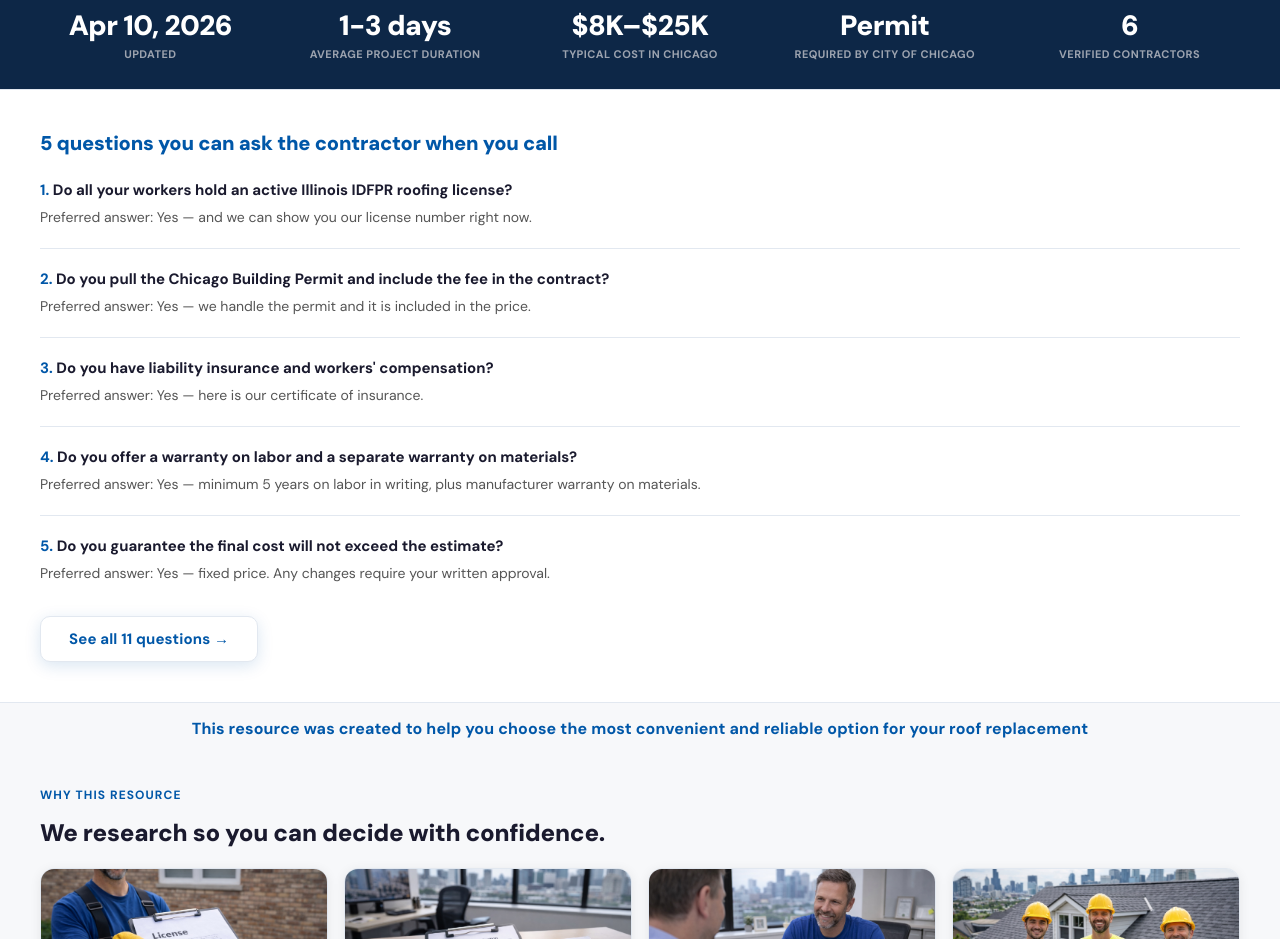
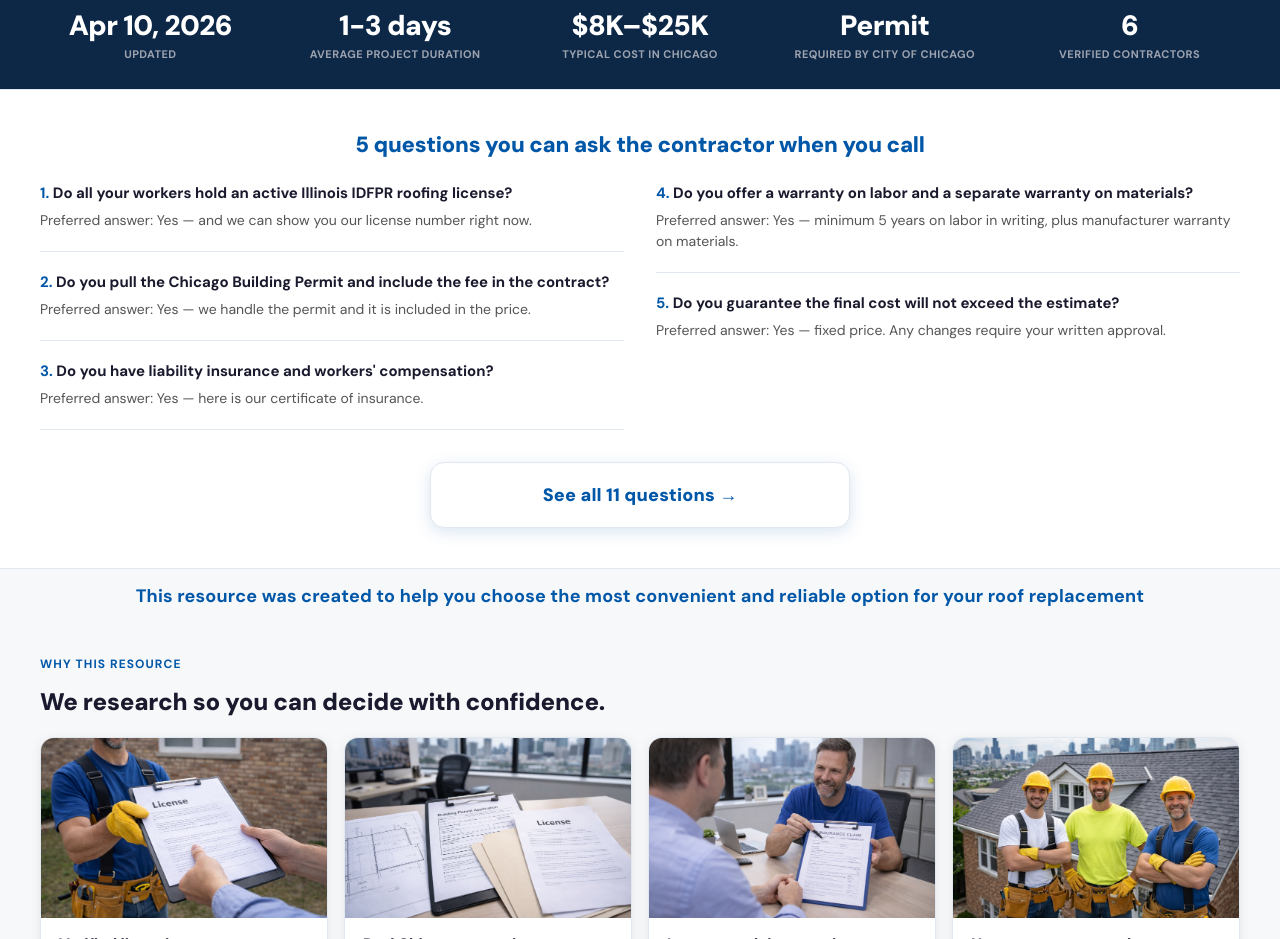
Before and after one commit to dm100usa-oss/roofreplacementchicago, a Next.js app: page / in a window 1280 px wide. Shown: the part 640-1579 px from the top of the page. Built offline with nearby package versions, Linux system fonts and the light colour scheme.

Commit message:
Add files via upload

```diff
--- a/src/app/[lang]/page.module.css
+++ b/src/app/[lang]/page.module.css
@@ -115,6 +115,7 @@
   color: var(--blue);
   margin-bottom: 1.5rem;
   letter-spacing: -.01em;
+  text-align: center;
 }
 .questionsList { list-style: none; padding: 0; margin: 0 0 2rem 0; counter-reset: questions; }
 .questionsItem {
@@ -134,18 +135,20 @@
 .questionsQ::before { content: counter(questions) ". "; color: var(--blue); }
 .questionsA { font-size: 14px; font-weight: 400; color: var(--text-muted); margin: 0; line-height: 1.5; }
 .questionsBtn {
-  display: inline-block;
+  display: block;
+  width: 100%;
   background: #fff;
   color: var(--blue);
-  font-size: 15px;
-  font-weight: 700;
+  font-size: 17px;
+  font-weight: 900;
   text-decoration: none;
-  padding: 12px 28px;
-  border-radius: 10px;
+  padding: 17px;
+  border-radius: 14px;
   border: 1.5px solid var(--border);
   box-shadow: 0 4px 16px rgba(0,87,168,0.15);
   transition: box-shadow .15s;
   letter-spacing: .01em;
+  text-align: center;
 }
 .questionsBtn:hover { box-shadow: 0 6px 20px rgba(0,87,168,0.25); }
 
@@ -167,7 +170,7 @@
 }
 .belowStrip {
   text-align: center;
-  font-size: 16px;
+  font-size: 18px;
   font-weight: 700;
   letter-spacing: .01em;
   color: var(--blue);
@@ -183,6 +186,7 @@
   padding: .75rem 0;
 }
 .expertItem { text-align: center; }
+.expertItemMobile { display: block; }
 .expertNum { font-size: 22px; font-weight: 900; color: #fff; letter-spacing: -.02em; }
 .expertLabel { font-size: 11px; color: #9CA3AF; font-weight: 600; letter-spacing: .04em; text-transform: uppercase; margin-top: 3px; }
 
@@ -335,6 +339,7 @@ details[open] .faqQ::after { transform: rotate(45deg); }
   .expertNum { font-size: 22px; }
   .expertLabel { font-size: 11px; }
   .expertInner { grid-template-columns: repeat(5, 1fr); gap: .5rem; }
+  .expertItemMobile { display: none; }
   .whyGrid { grid-template-columns: 1fr 1fr; gap: 1rem; }
   .whyTitle { font-size: 22px; }
   .faqTitle { font-size: 22px; }
@@ -415,6 +420,10 @@ details[open] .faqQ::after { transform: rotate(45deg); }
   .insCard strong { font-size: 15px; }
   .articleTitle { font-size: 15px; }
   .materialName { font-size: 15px; }
+  .questionsList { column-count: 2; column-gap: 2rem; }
+  .questionsItem { break-inside: avoid; }
+  .questionsTitle { font-size: 22px; }
+  .questionsBtn { width: auto; display: block; max-width: 420px; margin: 0 auto; font-size: 18px; padding: 20px; }
 }
 
 /* ═══ LARGE DESKTOP 1280px+ ═══════════════════════════════════ */
--- a/src/app/[lang]/page.tsx
+++ b/src/app/[lang]/page.tsx
@@ -141,6 +141,10 @@ export default function LangHomePage({ params }: Props) {
           <div className={styles.expertItem}>
             <div className={styles.expertNum}>6</div>
             <div className={styles.expertLabel}>Contratistas verificados</div>
+          </div>
+          <div className={`${styles.expertItem} ${styles.expertItemMobile}`}>
+            <div className={styles.expertNum}>Temporada de granizo</div>
+            <div className={styles.expertLabel}>May – Aug</div>
           </div>
         </div>
       </div>
--- a/src/app/page.module.css
+++ b/src/app/page.module.css
@@ -118,6 +118,7 @@
   color: var(--blue);
   margin-bottom: 1.5rem;
   letter-spacing: -.01em;
+  text-align: center;
 }
 .questionsList {
   list-style: none;
@@ -155,18 +156,20 @@
   line-height: 1.5;
 }
 .questionsBtn {
-  display: inline-block;
+  display: block;
+  width: 100%;
   background: #fff;
   color: var(--blue);
-  font-size: 15px;
-  font-weight: 700;
+  font-size: 17px;
+  font-weight: 900;
   text-decoration: none;
-  padding: 12px 28px;
-  border-radius: 10px;
+  padding: 17px;
+  border-radius: 14px;
   border: 1.5px solid var(--border);
   box-shadow: 0 4px 16px rgba(0,87,168,0.15);
   transition: box-shadow .15s;
   letter-spacing: .01em;
+  text-align: center;
 }
 .questionsBtn:hover {
   box-shadow: 0 6px 20px rgba(0,87,168,0.25);
@@ -190,7 +193,7 @@
 }
 .belowStrip {
   text-align: center;
-  font-size: 16px;
+  font-size: 18px;
   font-weight: 700;
   letter-spacing: .01em;
   color: var(--blue);
@@ -206,6 +209,7 @@
   padding: .75rem 0;
 }
 .expertItem { text-align: center; }
+.expertItemMobile { display: block; }
 .expertNum { font-size: 22px; font-weight: 900; color: #fff; letter-spacing: -.02em; }
 .expertLabel { font-size: 11px; color: #9CA3AF; font-weight: 600; letter-spacing: .04em; text-transform: uppercase; margin-top: 3px; }
 
@@ -283,6 +287,7 @@ details[open] .faqQ::after { transform: rotate(45deg); }
   .expertNum { font-size: 22px; }
   .expertLabel { font-size: 11px; }
   .expertInner { grid-template-columns: repeat(5, 1fr); gap: .5rem; }
+  .expertItemMobile { display: none; }
   .whyGrid { grid-template-columns: 1fr 1fr; gap: 1rem; }
   .whyTitle { font-size: 22px; }
   .faqTitle { font-size: 22px; }
@@ -439,6 +444,10 @@ details[open] .faqQ::after { transform: rotate(45deg); }
 .materialMore { font-size: 12px; font-weight: 700; color: var(--blue); }
 .materialsAll { display: inline-block; font-size: 13px; font-weight: 700; color: var(--blue); text-decoration: none; }
 .materialsAll:hover { text-decoration: underline; }
+  .questionsList { column-count: 2; column-gap: 2rem; }
+  .questionsItem { break-inside: avoid; }
+  .questionsTitle { font-size: 22px; }
+  .questionsBtn { width: auto; display: block; max-width: 420px; margin: 0 auto; font-size: 18px; padding: 20px; }
 
 /* в•ђв•ђв•ђ LARGE DESKTOP 1280px+ в•ђв•ђв•ђв•ђв•ђв•ђв•ђв•ђв•ђв•ђв•ђв•ђв•ђв•ђв•ђв•ђв•ђв•ђв•ђв•ђв•ђв•ђв•ђв•ђв•ђв•ђв•ђв•ђв•ђв•ђв•ђв•ђв•ђв•ђв•ђ */
 @media (min-width: 1280px) {
--- a/src/app/page.tsx
+++ b/src/app/page.tsx
@@ -148,6 +148,10 @@ export default function HomePage() {
           <div className={styles.expertItem}>
             <div className={styles.expertNum}>6</div>
             <div className={styles.expertLabel}>Verified contractors</div>
+          </div>
+          <div className={`${styles.expertItem} ${styles.expertItemMobile}`}>
+            <div className={styles.expertNum}>Hail season</div>
+            <div className={styles.expertLabel}>May – Aug</div>
           </div>
         </div>
       </div>
```
